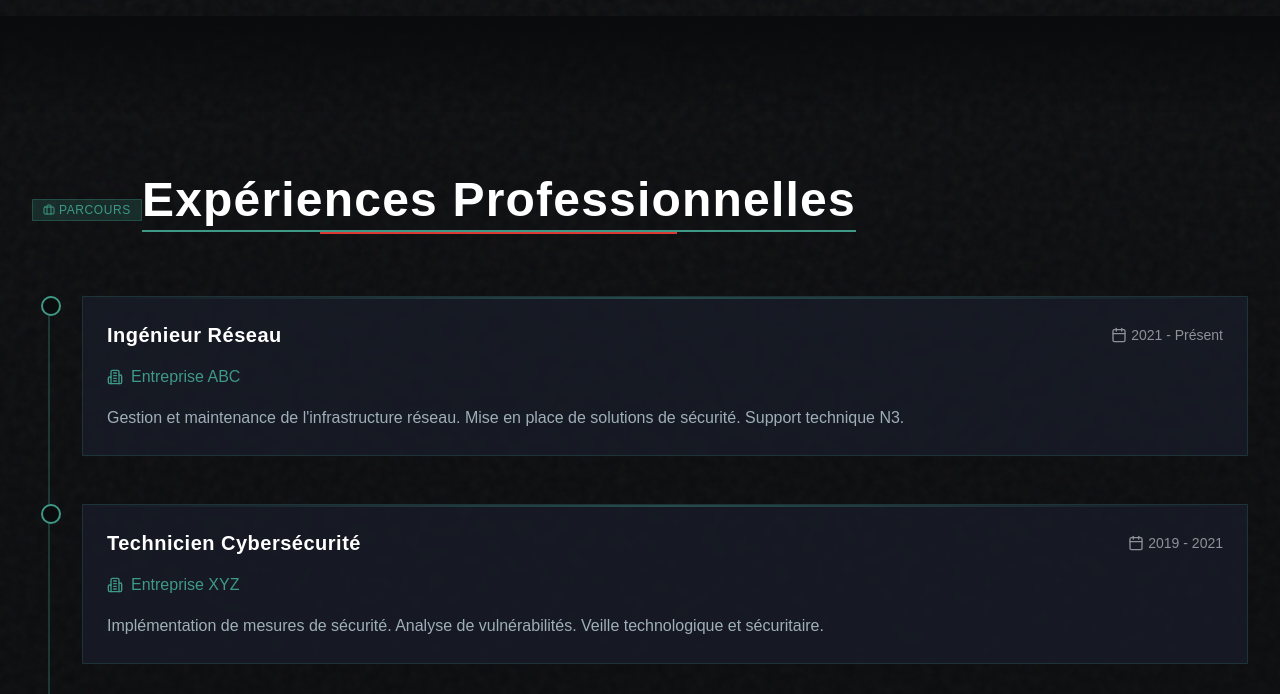
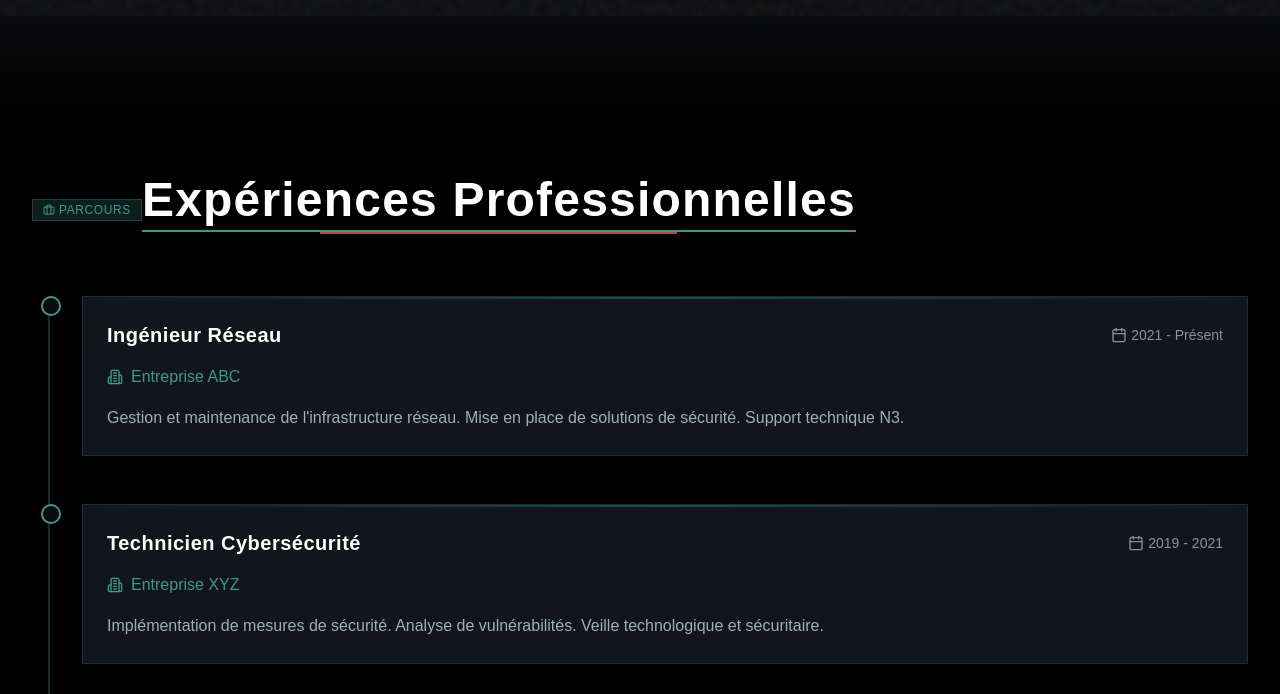
Before and after one commit to Coockiepickle/portfolio-mw-en, a React (Vite) app: page / in a window 1280 px wide. Shown: the part 5566-6260 px from the top of the page. Built offline with nearby package versions, Linux system fonts and the light colour scheme.

Commit message:
Remove background image from Experiences section
The background image in the Experiences section has been removed, leaving a solid black background.

```diff
--- a/src/components/Experiences.tsx
+++ b/src/components/Experiences.tsx
@@ -45,10 +45,8 @@ const Experiences = () => {
   }, []);
 
   return (
-    <section id="experiences" className="relative py-24 overflow-hidden">
+    <section id="experiences" className="relative py-24 overflow-hidden bg-black">
       <div className="absolute top-0 left-0 w-full h-24 bg-gradient-to-b from-mw-darker to-transparent"></div>
-
-      {/* Removed the background div with opacity-30 class */}
 
       <div className="mw-container relative z-10">
         <div className={cn("transition-all duration-700 transform", isVisible ? "opacity-100 translate-x-0" : "opacity-0 -translate-x-8")}>
```
